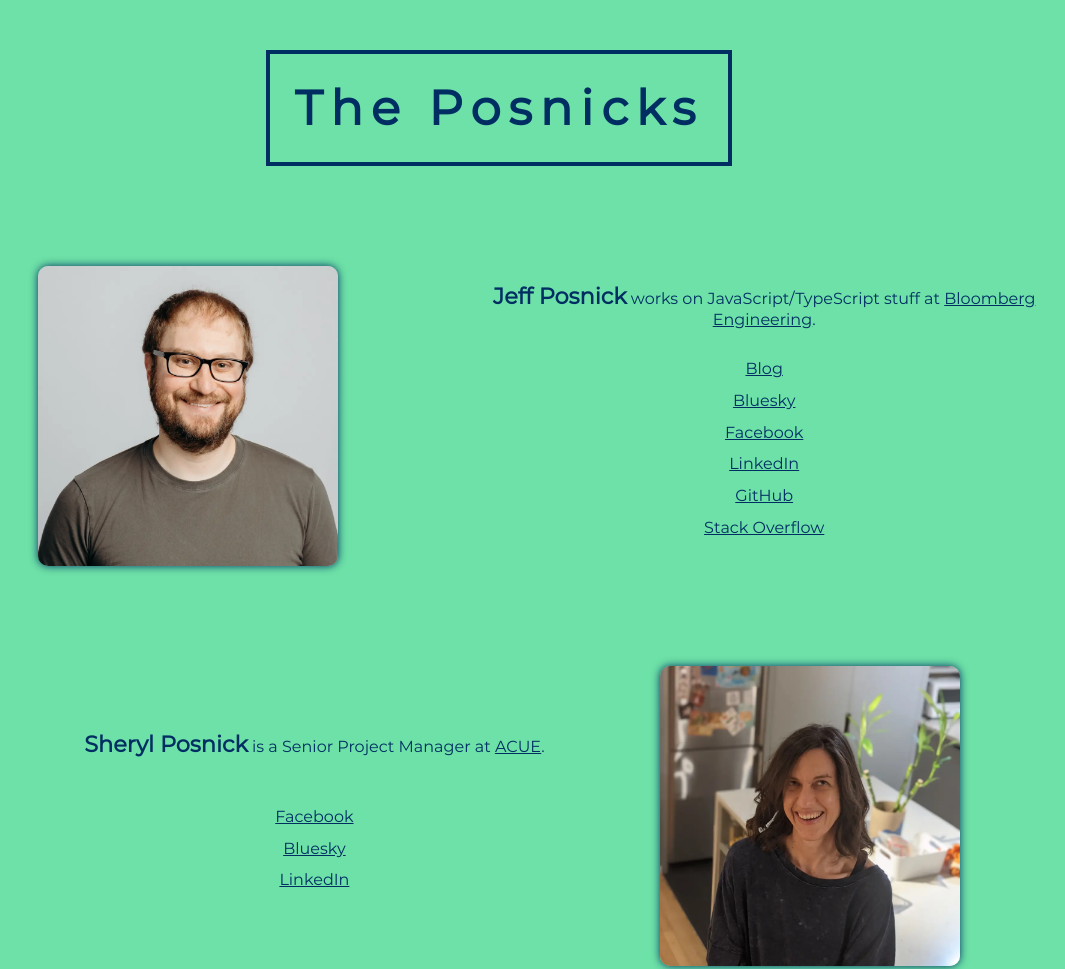
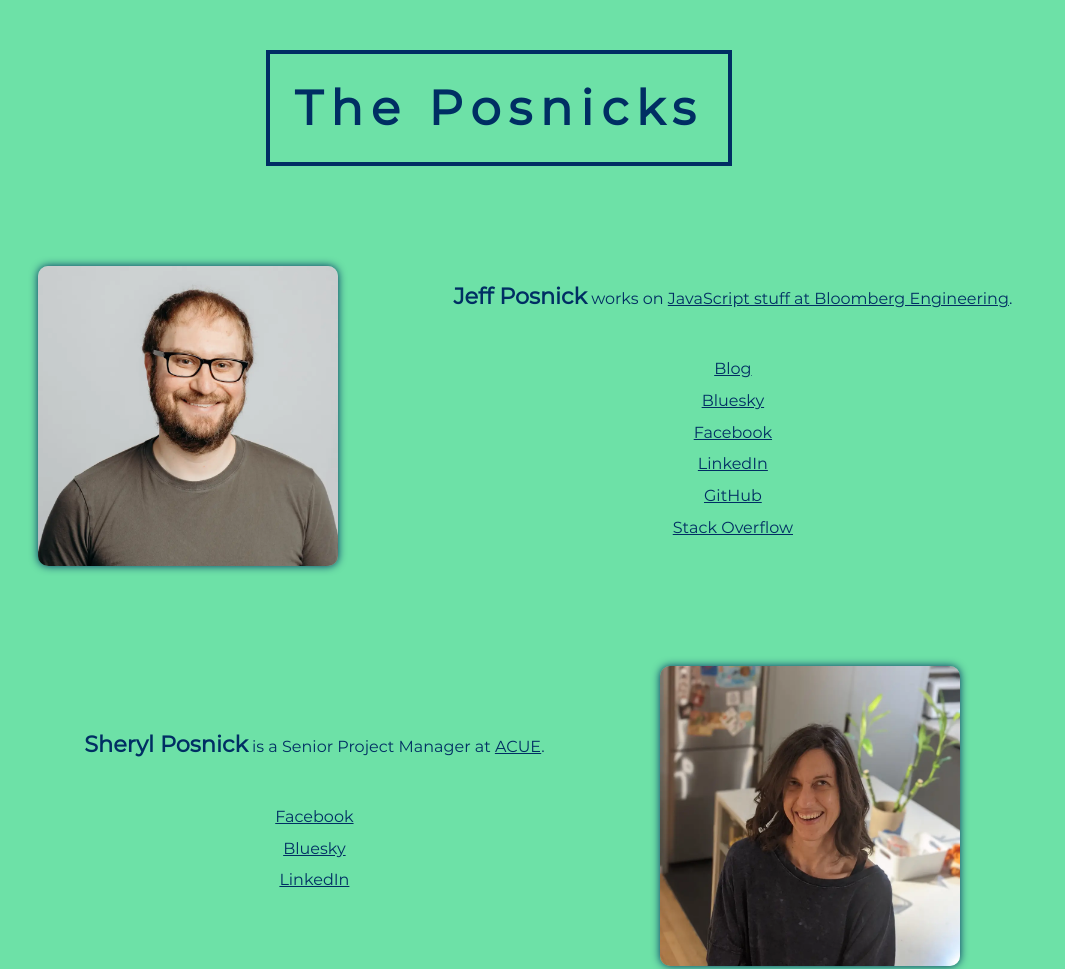
Before and after one commit to jeffposnick/posnick-org, a website: page public/index.html in a window 1280 px wide. Shown: the top 969 px of the page, without its empty margins (141-1206 px from the left). Drawn offline with Linux system fonts and the light colour scheme.

Commit message:
Update index.html

```diff
--- a/public/index.html
+++ b/public/index.html
@@ -27,8 +27,8 @@
       <img src="jeff.webp" />
       <div class="description">
         <div>
-          <span class="name">Jeff Posnick</span> works on JavaScript/TypeScript stuff at
-          <a href="https://www.bloomberg.com/company/what-we-do/engineering-cto/">Bloomberg Engineering</a>.
+          <span class="name">Jeff Posnick</span> works on
+          <a href="https://bloomberg.github.io/js-blog/">JavaScript stuff at Bloomberg Engineering</a>.
         </div>
         <div><a href="https://jeffy.info/">Blog</a></div>
         <div><a href="https://bsky.app/profile/jeff.posnick.org">Bluesky</a></div>
```
